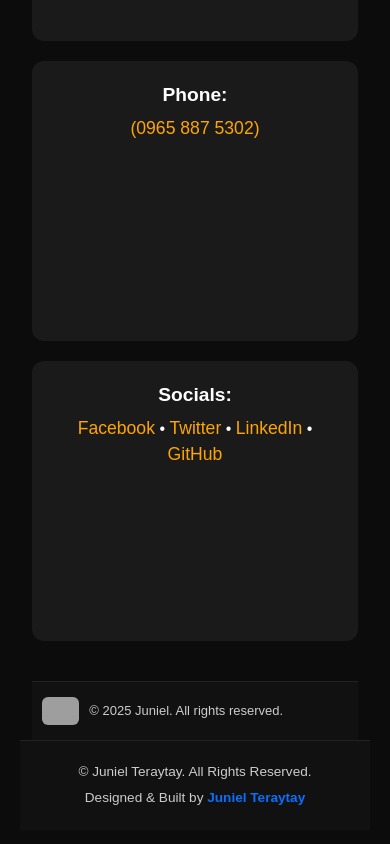
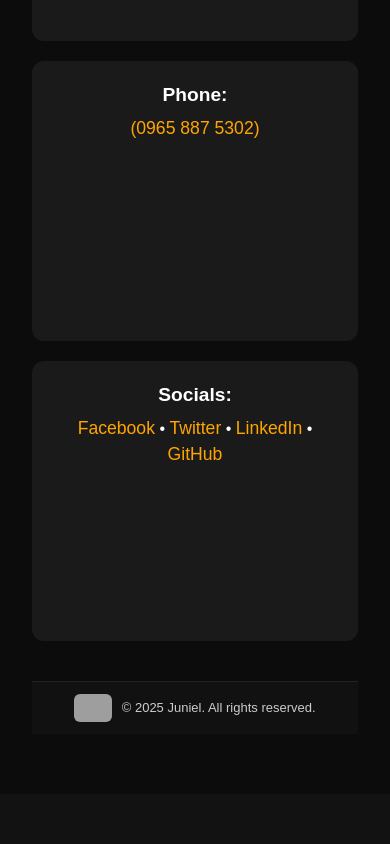
Before and after one commit to escosurajuniel-sudo/Niel, a plain HTML site: page index.html in a window 390 px wide. Shown: the part 4831-5675 px from the top of the page. After the commit the page ends 5625 px from the top, so only its background shows below. Drawn offline with nearby package versions, Linux system fonts and the light colour scheme; grey boxes are pictures that could not be loaded.

Commit message:
Update index.html

```diff
--- a/index.html
+++ b/index.html
@@ -350,6 +350,39 @@ footer a:hover {
   }
 }
 
+footer {
+  background-color: #111;         /* Dark background */
+  color: #ccc;                    /* Light gray text */
+  padding: 15px 20px;             /* Spacing */
+  display: flex;
+  justify-content: center;        /* Center horizontally */
+  align-items: center;            /* Center vertically */
+  text-align: center;
+  border-top: 1px solid #222;     /* Subtle top border */
+}
+
+footer .logo img {
+  height: 28px;
+  border-radius: 6px;
+  margin-right: 10px;
+}
+
+footer div {
+  font-size: 13px;
+}
+
+/* Responsive adjustments */
+@media (max-width: 600px) {
+  footer {
+    flex-direction: column;       /* Stack logo & text */
+    gap: 8px;
+    padding: 12px;
+  }
+
+  footer .logo img {
+    margin-right: 0;              /* Remove right margin */
+  }
+}
 
     /* Responsive */
     @media (max-width: 768px) {
@@ -548,12 +581,6 @@ footer a:hover {
     </footer>
   </div>
 
-      <!-- Footer -->
-  <footer>
-    <p>&copy; <span id="year"></span> Juniel Teraytay. All Rights Reserved.</p>
-    <p>Designed & Built by <a href="#">Juniel Teraytay</a></p>
-  </footer>
-
   <!-- Bootstrap JS & Typing Effect -->
   <script src="https://cdn.jsdelivr.net/npm/bootstrap@5.3.0/dist/js/bootstrap.bundle.min.js"></script>
   <script>
```
